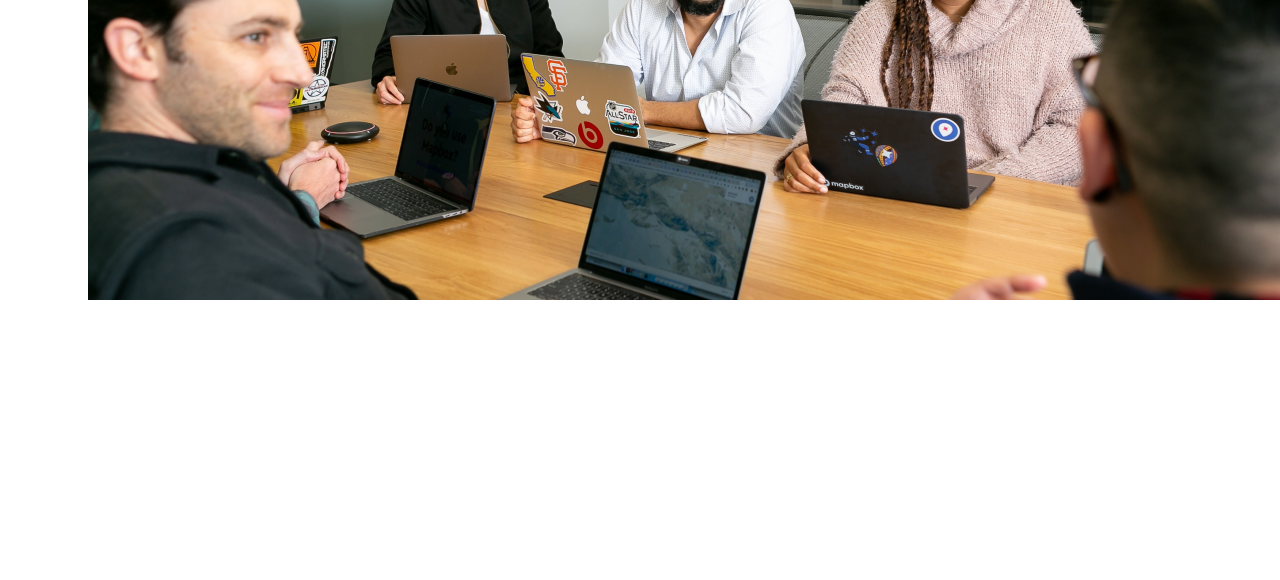
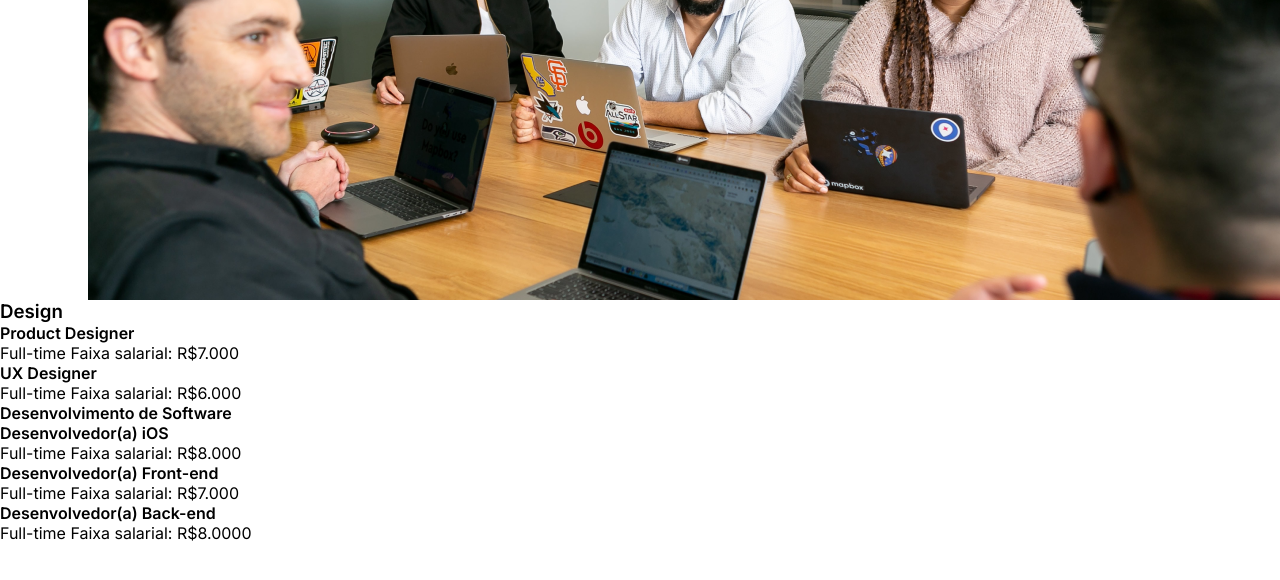
Before and after one commit to RayanneRamos/optimus-tech, a plain HTML site: page index.html in a window 1280 px wide. Shown: the part 1173-1753 px from the top of the page. Drawn offline with Linux system fonts and the light colour scheme.

Commit message:
Fazendo a parte de oportunidades

```diff
--- a/index.html
+++ b/index.html
@@ -92,6 +92,32 @@
           <p class="jobs__description">Somos uma equipe 100% remota com pessoas do Brasil inteiro.</p>
           <img class="jobs__image" src="./assets/pessoas.png" alt="Pessoas trabalhando" />
         </div>
+        <div class="opportunities">
+          <div class="opportunities__content">
+            <h3 class="opportunities__title">Design</h3>
+            <div class="first__opportunities">
+              <h4 class="opportunities__subtitle">Product Designer</h4>
+              <p class="opportunities__description">Full-time  Faixa salarial: R$7.000</p>
+            </div>
+            <div class="second__opportunities">
+              <h4 class="opportunities__subtitle">UX Designer</h4>
+              <p class="opportunities__description">Full-time  Faixa salarial: R$6.000</p>
+            </div>
+            <h4 class="opportunities__title">Desenvolvimento de Software</h4>
+            <div class="third__opportunities">
+              <h4 class="opportunities__subtitle">Desenvolvedor(a) iOS</h4>
+              <p class="opportunities__description">Full-time  Faixa salarial: R$8.000</p>
+            </div>
+            <div class="fourth__opportunities">
+              <h4 class="opportunities__subtitle">Desenvolvedor(a) Front-end</h4>
+              <p class="opportunities__description">Full-time  Faixa salarial: R$7.000</p>
+            </div>
+            <div class="fifth__opportunities">
+              <h4 class="opportunities__subtitle">Desenvolvedor(a) Back-end</h4>
+              <p class="opportunities__description">Full-time  Faixa salarial: R$8.0000</p>
+            </div>
+          </div>
+        </div>
       </section>
     </main>
   </div>
```
